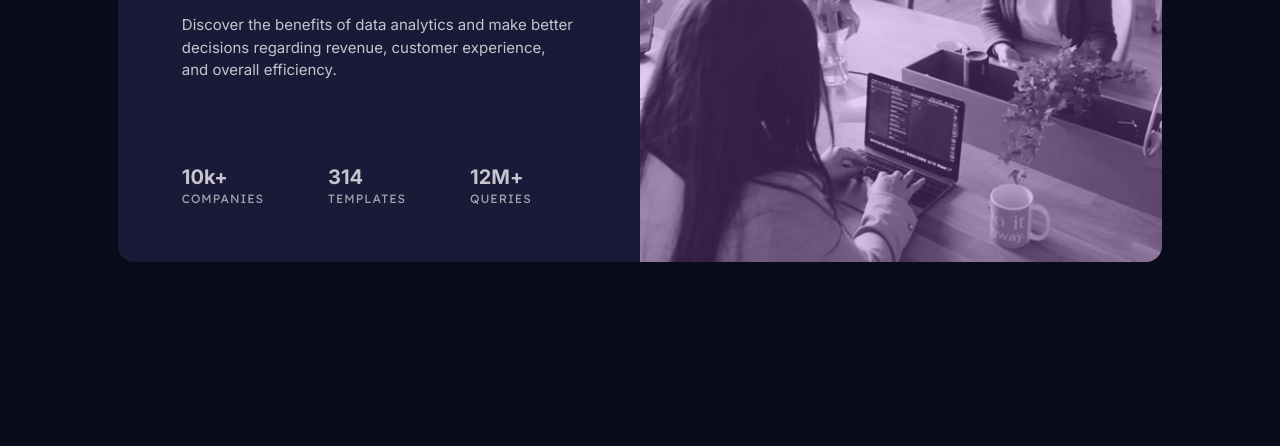
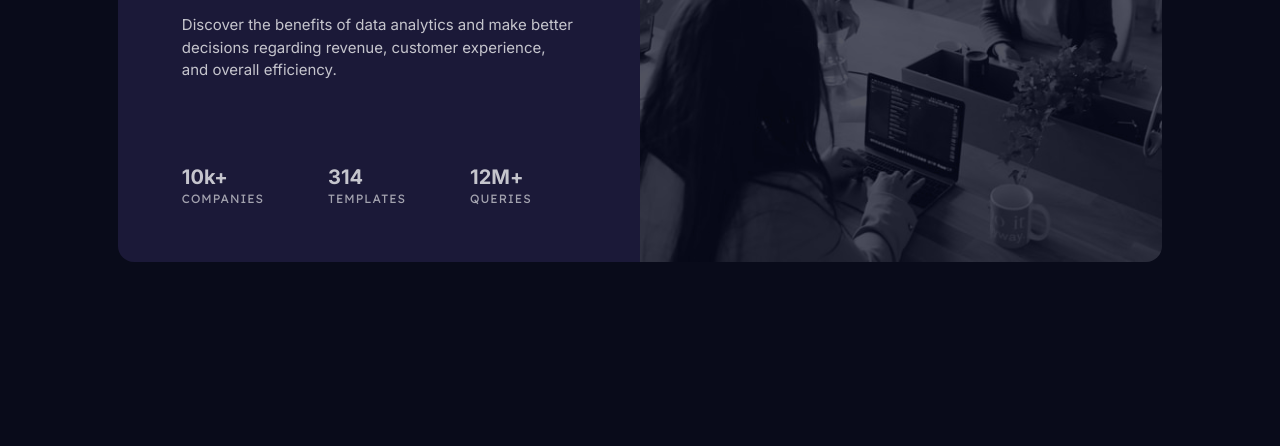
Before and after one commit to AutumnsCode/fem, a website built with Vite: page newbie/state-preview-card/index.html in a window 1280 px wide. Shown: the part 354-800 px from the top of the page. Built offline with nearby package versions, Linux system fonts and the light colour scheme.

Commit message:
working on the image part

```diff
--- a/newbie/state-preview-card/index.html
+++ b/newbie/state-preview-card/index.html
@@ -37,9 +37,9 @@
         </div>
         </div>
       </div>
-      <picture class="article-image">
-        <source media="(min-width: 40em)" srcset="/images/image-header-desktop.jpg">
-        <img src="/images/image-header-mobile.jpg" alt="image of group of woman">
+      <picture>
+        <source media="(min-width: 45em)" srcset="/images/image-header-desktop.jpg">
+        <img src="/images/image-header-mobile.jpg" alt="smiling coworker">
       </picture>
     </article>
   </main>
--- a/newbie/state-preview-card/src/sass/layout/_article.scss
+++ b/newbie/state-preview-card/src/sass/layout/_article.scss
@@ -16,15 +16,18 @@
 
   picture {
     flex-basis: 100%;
-    position: relative;
+    background-color: hsl(277, 64%, 61%);
+    opacity: 0.3;
+    mix-blend-mode:luminosity;
 
-    &::before {
-      content: '';
-      width: 100%;
-      height: 100%;
-      position: absolute;
-      background-color: hsl(var(--clr-soft-violet) / 0.3);
-    }
+
+    // &::before {
+    //   content: '';
+    //   width: 100%;
+    //   height: 100%;
+    //   position: absolute;
+    //   background-color: hsl(var(--clr-soft-violet) / 0.3);
+    // }
     img {
       height: 100%;
       object-fit: cover;
```
